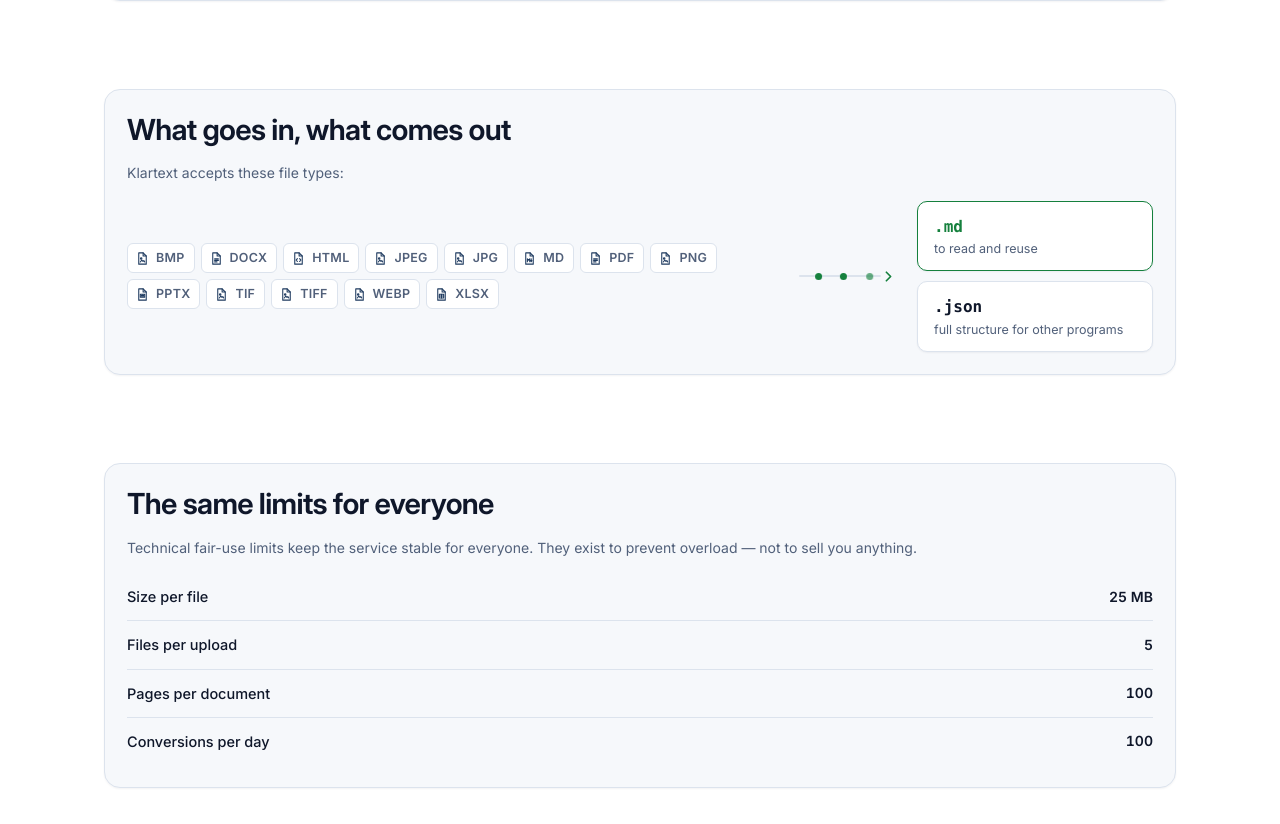
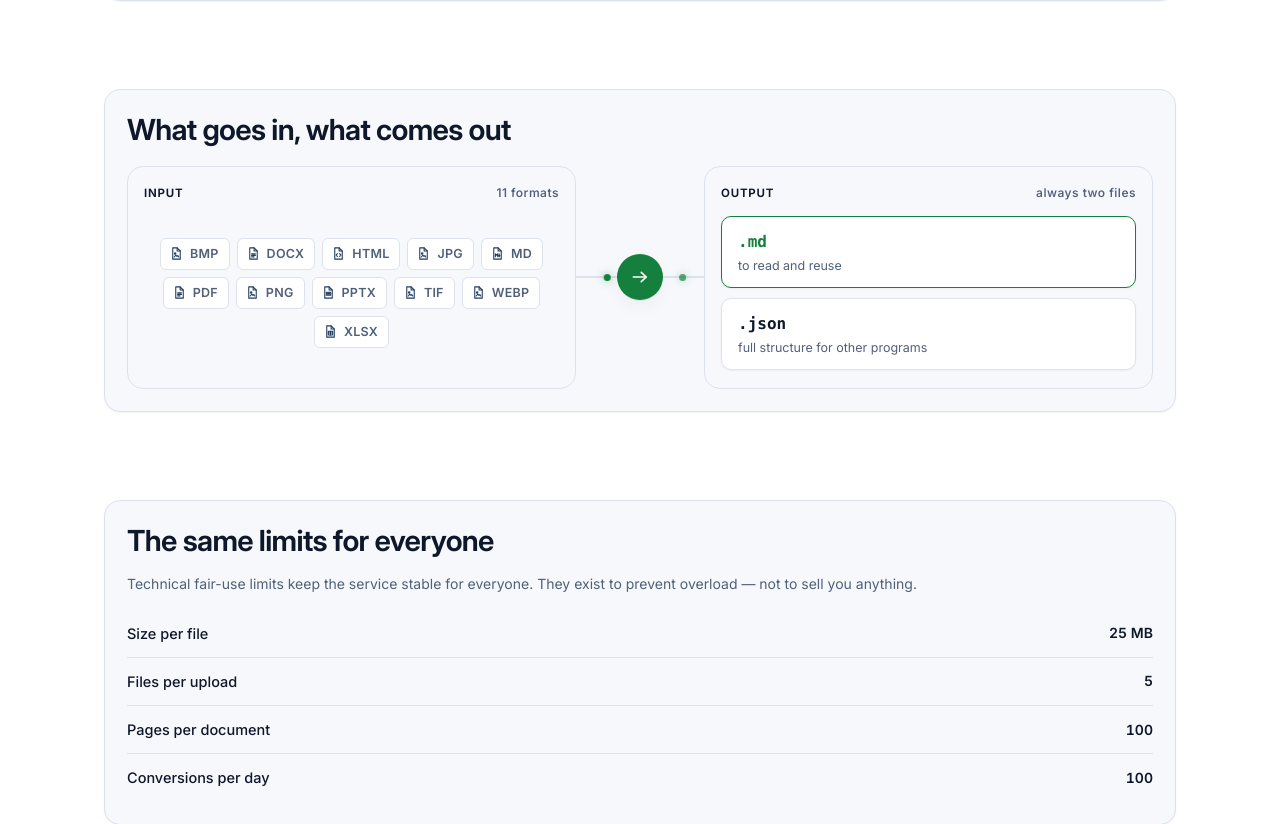
Before and after one commit to BEKO2210/klartext, a FastAPI app: page / in a window 1280 px wide. Shown: the part 3216-4040 px from the top of the page. Run offline with FastAPI, Linux system fonts and the light colour scheme; parts of the project's set-up code (start-up, migrations or seed data) failed here and were passed over; some libraries are stand-ins or nearby versions.

Commit message:
Eingabe/Ausgabe-Sektion: gespiegelte Panels mit Kern statt loser Gruppen
Vorherige Fassung: Chips, Strom und Karten schwebten ohne Einfassung
in der Karte — ausgefranste Kante, verwaiste letzte Zeile, kein
gemeinsames Gewicht. Jetzt: zwei exakt gleich breite Panels (Eingabe
mit Formatmarken, Ausgabe mit den zwei Dateikarten in gleicher Höhe),
dazwischen der grüne Kern mit demselben Pfeil wie der Hero-Showcase.
Der Punktestrom läuft als durchgehende Linie von Panel zu Panel durch
den Kern, mit feinem Leuchtsaum.

Am Handy dieselbe Geometrie senkrecht auf einer Mittelachse (gemessen:
Chips-, Kern- und Kartenmitte identisch bei Viewport/2). formats_kurz
statt formats: JPEG/JPG und TIF/TIFF doppelten sich; die vollständige
Liste steht weiter in den FAQ. Panel-Titel als Micro-Caps mit Zählern.

Co-Authored-By: Claude Fable 5 <noreply@anthropic.com>
Claude-Session: https://claude.ai/code/session_01381NXGeLEwPALr3krHcKNo

```diff
--- a/app/klartext/static/ui.css
+++ b/app/klartext/static/ui.css
@@ -474,20 +474,39 @@ h1 {
   .karten { gap: 10px; }
 }
 
-/* Formate -> Strom -> Ausgabe: die Sektion als Bild. Am Handy gestapelt,
-   der Strom dreht sich dann senkrecht. */
-.io-fluss {
-  display: grid; gap: 18px; margin-top: 16px;
-  align-items: center; justify-items: center;
+/* Eingabe-Panel -> Kern -> Ausgabe-Panel. Zwei gespiegelte, gleich schwere
+   Felder geben den Inhalten Einfassung; der gruene Kern in der Mitte ist der
+   Produkt-Moment, durch den der Punktestrom laeuft. Am Handy dieselbe
+   Geometrie senkrecht, alles auf einer Mittelachse. */
+.io-fluss { display: grid; gap: 12px; margin-top: 18px; }
+@media (min-width: 760px) {
+  /* Spiegelsymmetrie: beide Panels exakt gleich breit, Kern fix in der Mitte. */
+  .io-fluss { grid-template-columns: 1fr 128px 1fr; gap: 0; align-items: stretch; }
 }
-@media (min-width: 760px) {
-  .io-fluss { grid-template-columns: 1fr auto 236px; gap: 22px; }
+
+.io-feld {
+  background: var(--surface);
+  border: 1px solid var(--border);
+  border-radius: 16px;
+  padding: 16px 16px 18px;
+  display: flex; flex-direction: column; gap: 14px;
+}
+.io-feld-titel {
+  margin: 0; display: flex; align-items: baseline; justify-content: space-between;
+  gap: 10px;
+  font-size: 11.5px; font-weight: 650; letter-spacing: .07em; text-transform: uppercase;
+  color: var(--text);
+}
+.io-feld-titel span {
+  font-weight: 550; letter-spacing: .04em; color: var(--muted);
+  text-transform: none; font-size: 12px;
 }
 
 .io-formate {
   list-style: none; margin: 0; padding: 0;
-  display: flex; flex-wrap: wrap; gap: 6px;
-  justify-self: stretch;
+  display: flex; flex-wrap: wrap; gap: 7px;
+  justify-content: center; align-content: center;
+  flex: 1;
 }
 .io-marke {
   display: inline-flex; align-items: center; gap: 6px;
@@ -496,45 +515,72 @@ h1 {
   background: var(--bg);
   border: 1px solid var(--border);
   border-radius: 6px;
-  padding: 4px 9px 4px 7px;
+  padding: 5px 10px 5px 8px;
 }
 .io-marke .laufband-symbol { width: 15px; height: 15px; }
 
-/* Punktestrom: drei Lichter wandern von den Formaten zu den Ergebnissen.
-   Nur transform und opacity — laeuft auf dem Kompositor, kostet nichts. */
-.io-strom { position: relative; width: 96px; height: 24px; color: var(--accent); }
+/* Der Strom: Linie durch die Mitte, drei leuchtende Punkte wandern hindurch,
+   der Kern liegt darueber. Nur transform/opacity — Kompositor, kein Layout. */
+.io-strom { position: relative; align-self: center; width: 100%; height: 96px; }
 .io-strom::before {
-  content: ""; position: absolute; left: 0; right: 14px; top: 50%;
+  content: ""; position: absolute; left: -1px; right: -1px; top: 50%;
   height: 2px; margin-top: -1px;
-  background: var(--border); border-radius: 1px;
+  background: var(--border);
 }
 .io-strom i {
-  position: absolute; left: 0; top: 50%;
+  position: absolute; left: 4px; top: 50%;
   width: 7px; height: 7px; margin-top: -3.5px;
   border-radius: 50%; background: var(--accent);
+  box-shadow: 0 0 8px rgba(21, 128, 61, .45);
   opacity: 0;
   animation: io-fliessen 2.6s linear infinite;
+  z-index: 1;
 }
 .io-strom i:nth-child(2) { animation-delay: .85s; }
 .io-strom i:nth-child(3) { animation-delay: 1.7s; }
-.io-spitze {
-  position: absolute; right: -2px; top: 50%;
-  width: 17px; height: 17px; margin-top: -8.5px;
+@keyframes io-fliessen {
+  0%   { transform: translateX(0);     opacity: 0; }
+  16%  { opacity: 1; }
+  84%  { opacity: 1; }
+  100% { transform: translateX(112px); opacity: 0; }
 }
-@keyframes io-fliessen {
-  0%   { transform: translateX(0);    opacity: 0; }
-  18%  { opacity: 1; }
-  82%  { opacity: 1; }
-  100% { transform: translateX(76px); opacity: 0; }
+.io-kern {
+  position: absolute; left: 50%; top: 50%;
+  transform: translate(-50%, -50%);
+  width: 46px; height: 46px;
+  display: flex; align-items: center; justify-content: center;
+  border-radius: 50%;
+  background: var(--accent); color: var(--on-accent);
+  box-shadow: var(--shadow-md);
+  z-index: 2;
 }
-/* Am Handy fliesst der Strom nach unten. */
+.io-kern svg { width: 20px; height: 20px; }
+
+/* Handy: dieselbe Geometrie senkrecht — echte vertikale Box, nichts gedreht. */
 @media (max-width: 759px) {
-  .io-strom { transform: rotate(90deg); margin: 8px 0; }
+  .io-strom { width: 46px; height: 92px; justify-self: center; }
+  .io-strom::before {
+    left: 50%; right: auto; top: -13px; bottom: -13px;
+    width: 2px; height: auto; margin: 0 0 0 -1px;
+  }
+  .io-strom i {
+    left: 50%; top: -6px;
+    margin: 0 0 0 -3.5px;
+    animation-name: io-fliessen-senkrecht;
+  }
+  .io-kern svg { transform: rotate(90deg); }
+}
+@keyframes io-fliessen-senkrecht {
+  0%   { transform: translateY(0);     opacity: 0; }
+  16%  { opacity: 1; }
+  84%  { opacity: 1; }
+  100% { transform: translateY(104px); opacity: 0; }
 }
 
-.io-ausgaben { display: grid; gap: 10px; justify-self: stretch; }
+/* Ausgabekarten fuellen ihr Panel in gleicher Hoehe — Spiegel zum Eingabefeld. */
+.io-ausgaben { display: grid; gap: 10px; grid-auto-rows: 1fr; flex: 1; }
 .io-datei {
-  margin: 0; display: flex; flex-direction: column; gap: 1px;
+  margin: 0; display: flex; flex-direction: column; justify-content: center; gap: 2px;
   padding: 12px 16px;
   border: 1px solid var(--border); border-radius: 10px;
   background: var(--bg);
@@ -545,9 +591,11 @@ h1 {
 .io-datei-md .io-ext { color: var(--accent); }
 .io-erklaerung { font-size: 12.5px; color: var(--muted); line-height: 1.45; }
 
+@media (prefers-color-scheme: dark) {
+  .io-strom i { box-shadow: 0 0 8px rgba(34, 197, 94, .5); }
+}
 @media (prefers-reduced-motion: reduce) {
-  .io-strom i { animation: none; opacity: 1; transform: translateX(38px); }
-  .io-strom i:nth-child(2), .io-strom i:nth-child(3) { display: none; }
+  .io-strom i { animation: none; opacity: 0; }
 }
 
 /* Zwei Karten nebeneinander schon am Handy — einzeln gestapelt wird
--- a/app/klartext/strings_de.py
+++ b/app/klartext/strings_de.py
@@ -155,6 +155,10 @@ STRINGS: dict[str, str] = {
     "landing.bench.compare_link": "Und wie schlägt sich Klartext gegen pandoc & Co.?",
     "landing.io.md_cap": "zum Lesen und Weiterverwenden",
     "landing.io.json_cap": "volle Struktur für andere Programme",
+    "landing.io.in_label": "Eingabe",
+    "landing.io.in_note": "Formate",
+    "landing.io.out_label": "Ausgabe",
+    "landing.io.out_note": "immer zwei Dateien",
     "landing.showcase.aria": "Links ein gescanntes Dokument mit einer Tabelle, rechts das "
     "daraus erzeugte Markdown mit derselben Tabelle.",
     "landing.showcase.before": "Vorher — Scan oder Foto",
--- a/app/klartext/strings_en.py
+++ b/app/klartext/strings_en.py
@@ -152,6 +152,10 @@ STRINGS: dict[str, str] = {
     "landing.bench.compare_link": "And how does Klartext compare to pandoc & co.?",
     "landing.io.md_cap": "to read and reuse",
     "landing.io.json_cap": "full structure for other programs",
+    "landing.io.in_label": "Input",
+    "landing.io.in_note": "formats",
+    "landing.io.out_label": "Output",
+    "landing.io.out_note": "always two files",
     "landing.showcase.aria": "On the left a scanned document with a table, on the right "
     "the Markdown produced from it with the same table.",
     "landing.showcase.before": "Before — scan or photo",
--- a/app/klartext/templates/landing.html
+++ b/app/klartext/templates/landing.html
@@ -329,19 +329,33 @@
   {# Formate -> Strom -> zwei Ausgabedateien: die Geschichte der Sektion als
      Bild statt als Liste. Der Punktestrom ist reines CSS und rein dekorativ —
      die Information steht als echter Text in den beiden Ausgabekarten. #}
+  {# Zwei gespiegelte Panels — Eingabe und Ausgabe — mit gleichem Gewicht,
+     dazwischen der gruene Kern, durch den der Punktestrom fliesst. Der Kern
+     traegt denselben Pfeil wie der Hero-Showcase: eine Formensprache.
+     formats_kurz statt formats: JPEG/JPG und TIF/TIFF meinen denselben Typ —
+     die vollstaendige Liste steht weiterhin in den FAQ. #}
   <section class="card">
     <h2>{{ t('landing.io.h') }}</h2>
-    <p class="small muted">{{ t('landing.io.sub') }}</p>
     <div class="io-fluss">
+      <div class="io-feld">
+        <p class="io-feld-titel">{{ t('landing.io.in_label') }}
+          <span>{{ formats_kurz|length }} {{ t('landing.io.in_note') }}</span></p>
         <ul class="io-formate">
-        {% for f in formats %}<li class="io-marke">{{ dateiglyph(f) }}{{ f }}</li>{% endfor %}
+          {% for f in formats_kurz %}<li class="io-marke">{{ dateiglyph(f) }}{{ f }}</li>{% endfor %}
         </ul>
+      </div>
       <div class="io-strom" aria-hidden="true">
         <i></i><i></i><i></i>
-        <svg class="io-spitze" viewBox="0 0 24 24" fill="none" stroke="currentColor"
-             stroke-width="2.4" stroke-linecap="round" stroke-linejoin="round"
-             focusable="false"><path d="m9 6 6 6-6 6"/></svg>
+        <span class="io-kern">
+          <svg viewBox="0 0 24 24" fill="none" stroke="currentColor" stroke-width="2"
+               stroke-linecap="round" stroke-linejoin="round" focusable="false">
+            <path d="M4 12h15"/><path d="m13.5 6.5 6 5.5-6 5.5"/>
+          </svg>
+        </span>
       </div>
+      <div class="io-feld">
+        <p class="io-feld-titel">{{ t('landing.io.out_label') }}
+          <span>{{ t('landing.io.out_note') }}</span></p>
         <div class="io-ausgaben">
           <p class="io-datei io-datei-md">
             <span class="io-ext">.md</span>
@@ -351,6 +365,7 @@
             <span class="io-ext">.json</span>
             <span class="io-erklaerung">{{ t('landing.io.json_cap') }}</span>
           </p>
+        </div>
       </div>
     </div>
   </section>
```
Lines whose indentation alone changed are shown as unchanged.
